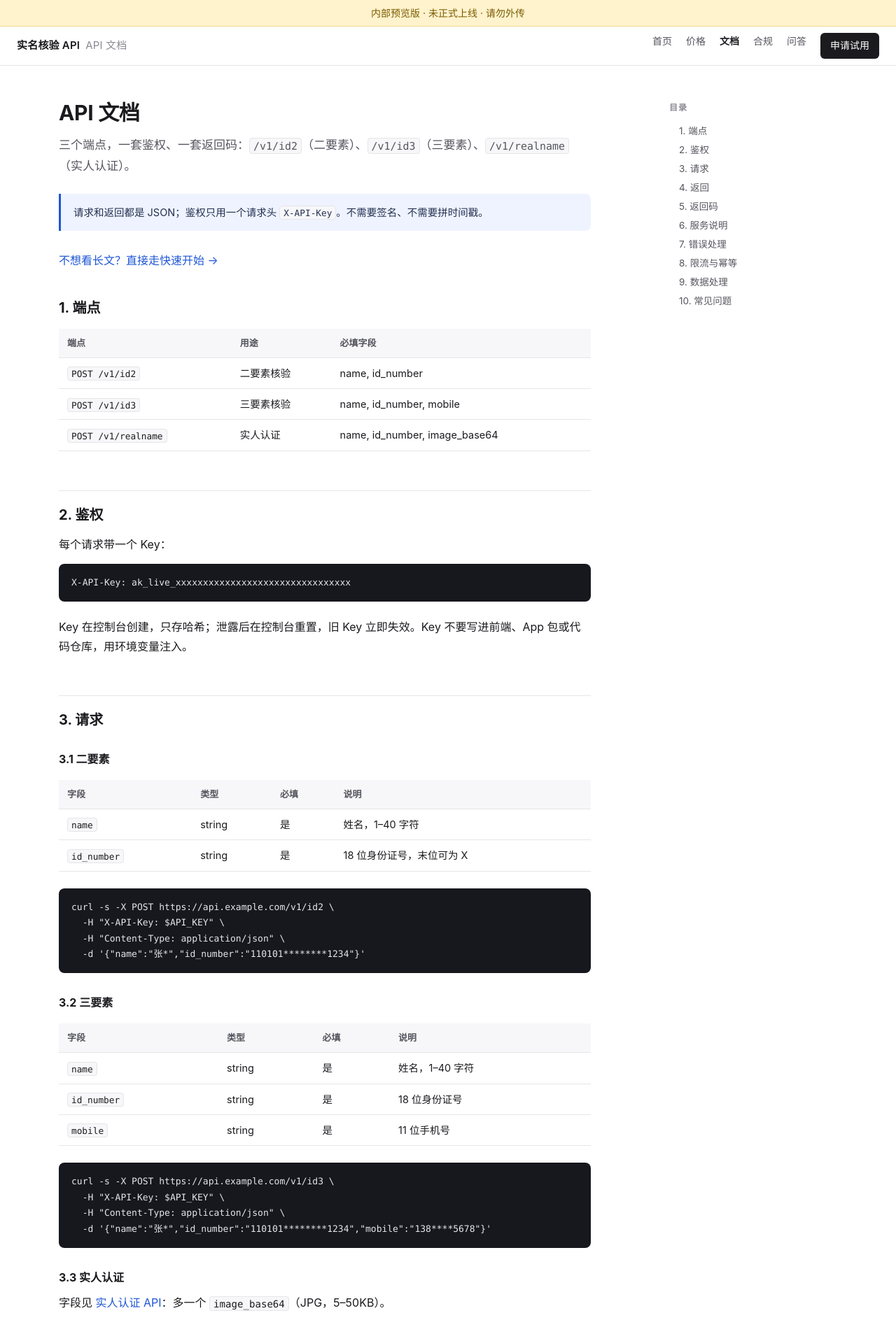
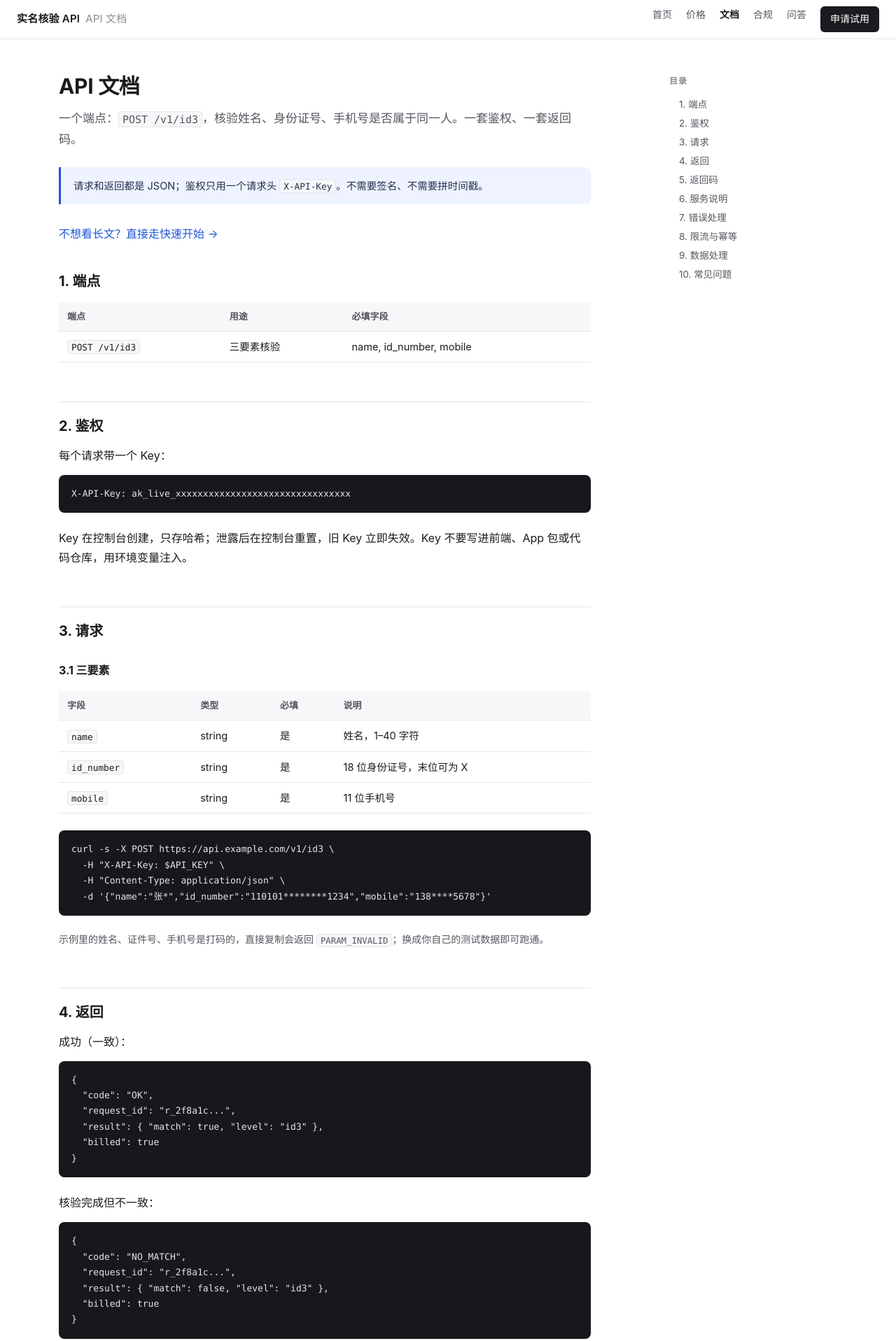
Before and after one commit to liuq88450-del/api-preview, a plain HTML site: page docs.html in a window 1280 px wide. Shown: the top 1917 px of the page at 70% size. Drawn offline with Linux system fonts and the light colour scheme.

Commit message:
deploy docs.html

```diff
--- a/docs.html
+++ b/docs.html
@@ -1,15 +1,13 @@
 <!DOCTYPE html>
 <html lang="zh-CN">
 <head>
-<meta name="robots" content="noindex,nofollow">
 <meta charset="utf-8">
 <meta name="viewport" content="width=device-width, initial-scale=1">
-<title>API 文档 · 实名核验（二要素 / 三要素 / 实人认证）</title>
-<meta name="description" content="实名核验 API 文档：三个端点，X-API-Key 鉴权，JSON 请求与返回，统一返回码。">
+<title>API 文档 · 三要素实名核验</title>
+<meta name="description" content="三要素实名核验 API 文档：一个端点，X-API-Key 鉴权，JSON 请求与返回，统一返回码。">
 <link rel="stylesheet" href="assets/style.css">
 </head>
 <body>
-<div style="background:#fff3cd;border-bottom:1px solid #f0d98c;padding:8px 16px;font:14px/1.5 -apple-system,sans-serif;color:#7a5b00;text-align:center">内部预览版 · 未正式上线 · 请勿外传</div>
 
 <header class="topbar">
   <a class="brand" href="index.html">实名核验 API<span>API 文档</span></a>
@@ -29,7 +27,7 @@
 <article>
 
   <h1>API 文档</h1>
-  <p class="lead">三个端点，一套鉴权、一套返回码：<code>/v1/id2</code>（二要素）、<code>/v1/id3</code>（三要素）、<code>/v1/realname</code>（实人认证）。</p>
+  <p class="lead">一个端点：<code>POST /v1/id3</code>，核验姓名、身份证号、手机号是否属于同一人。一套鉴权、一套返回码。</p>
 
   <div class="notice">
     <p>请求和返回都是 JSON；鉴权只用一个请求头 <code>X-API-Key</code>。不需要签名、不需要拼时间戳。</p>
@@ -43,9 +41,7 @@
   <div class="tbl">
   <table>
     <tr><th>端点</th><th>用途</th><th>必填字段</th></tr>
-    <tr><td><code>POST /v1/id2</code></td><td>二要素核验</td><td>name, id_number</td></tr>
     <tr><td><code>POST /v1/id3</code></td><td>三要素核验</td><td>name, id_number, mobile</td></tr>
-    <tr><td><code>POST /v1/realname</code></td><td>实人认证</td><td>name, id_number, image_base64</td></tr>
   </table>
   </div>
 
@@ -61,28 +57,13 @@
   <!-- 3 -->
   <h2 id="request">3. 请求</h2>
 
-  <h3>3.1 二要素</h3>
+  <h3>3.1 三要素</h3>
 
   <div class="tbl">
   <table>
     <tr><th>字段</th><th>类型</th><th>必填</th><th>说明</th></tr>
     <tr><td><code>name</code></td><td>string</td><td>是</td><td>姓名，1–40 字符</td></tr>
     <tr><td><code>id_number</code></td><td>string</td><td>是</td><td>18 位身份证号，末位可为 X</td></tr>
-  </table>
-  </div>
-
-<pre><code>curl -s -X POST https://api.example.com/v1/id2 \
-  -H "X-API-Key: $API_KEY" \
-  -H "Content-Type: application/json" \
-  -d '{"name":"张*","id_number":"110101********1234"}'</code></pre>
-
-  <h3>3.2 三要素</h3>
-
-  <div class="tbl">
-  <table>
-    <tr><th>字段</th><th>类型</th><th>必填</th><th>说明</th></tr>
-    <tr><td><code>name</code></td><td>string</td><td>是</td><td>姓名，1–40 字符</td></tr>
-    <tr><td><code>id_number</code></td><td>string</td><td>是</td><td>18 位身份证号</td></tr>
     <tr><td><code>mobile</code></td><td>string</td><td>是</td><td>11 位手机号</td></tr>
   </table>
   </div>
@@ -92,11 +73,9 @@
   -H "Content-Type: application/json" \
   -d '{"name":"张*","id_number":"110101********1234","mobile":"138****5678"}'</code></pre>
 
-  <h3>3.3 实人认证</h3>
+  <!-- 4 -->
+  <p class="muted" style="font-size:14px;color:var(--ink-2)">示例里的姓名、证件号、手机号是打码的，直接复制会返回 <code>PARAM_INVALID</code>；换成你自己的测试数据即可跑通。</p>
 
-  <p>字段见 <a href="docs-ctid.html">实人认证 API</a>：多一个 <code>image_base64</code>（JPG，5–50KB）。</p>
-
-  <!-- 4 -->
   <h2 id="response">4. 返回</h2>
 
   <p>成功（一致）：</p>
@@ -104,7 +83,7 @@
 <pre><code>{
   "code": "OK",
   "request_id": "r_2f8a1c...",
-  "result": { "match": true, "level": "id2" },
+  "result": { "match": true, "level": "id3" },
   "billed": true
 }</code></pre>
 
@@ -113,7 +92,7 @@
 <pre><code>{
   "code": "NO_MATCH",
   "request_id": "r_2f8a1c...",
-  "result": { "match": false, "level": "id2" },
+  "result": { "match": false, "level": "id3" },
   "billed": true
 }</code></pre>
 
@@ -134,7 +113,7 @@
     <tr><td><code>reason</code></td><td>机器可读原因码（如 ID_FORMAT_INVALID、IDENTITY_NOT_MATCHED），用于自查</td></tr>
     <tr><td><code>request_id</code></td><td>请求唯一号，排障与对账用，请落日志</td></tr>
     <tr><td><code>result.match</code></td><td>是否一致；失败时没有该字段</td></tr>
-    <tr><td><code>result.level</code></td><td>id2 / id3 / realname</td></tr>
+    <tr><td><code>result.level</code></td><td>固定为 id3</td></tr>
     <tr><td><code>billed</code></td><td>本次是否计费</td></tr>
   </table>
   </div>
@@ -169,7 +148,7 @@
   <p>核验数据来自多个合法数据源，不同数据源的覆盖范围不同，同一人在不同时间、不同通道的结果可能不一致。</p>
   <ul>
     <li>我们不承诺 100% 准确率，也不承诺通过率；</li>
-    <li>只承诺服务可用性（以 SLA 为准）与失败请求不计费；</li>
+    <li>只承诺服务可用性（以 SLA 为准）与报错不计费；</li>
     <li>失败时返回 <code>code</code> / <code>reason</code>，帮助客户自查；</li>
     <li>常见不通过原因见 <a href="failure-reasons.html">核验不通过的常见原因</a>。</li>
   </ul>
@@ -221,8 +200,8 @@
   <h3>超时了能重试吗？</h3>
   <p>能，但要带同一个 <code>Idempotency-Key</code>，避免同一笔请求被计费两次。</p>
 
-  <h3>一个 Key 能同时调三个端点吗？</h3>
-  <p>默认可以；如果只买了部分产品，没开通的端点返回 NOT_AUTHORIZED。</p>
+  <h3>一个 Key 能调哪些端点？</h3>
+  <p>只开放三要素 <code>/v1/id3</code>；其它端点不在服务范围。</p>
 
   <h3>为什么核验不通过？</h3>
   <p>常见原因是信息填写、数据源延迟、特殊证件类型、通道覆盖差异。见 <a href="failure-reasons.html">核验不通过的常见原因</a>。</p>
```
